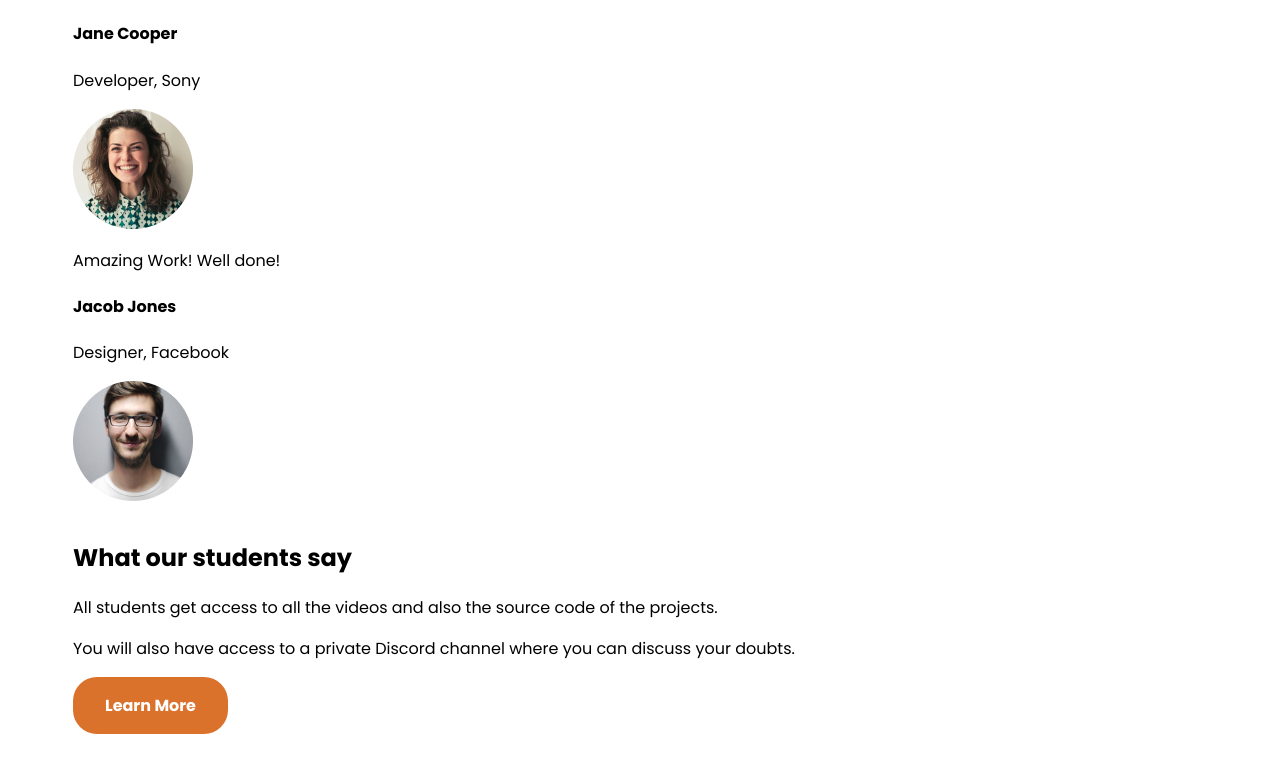
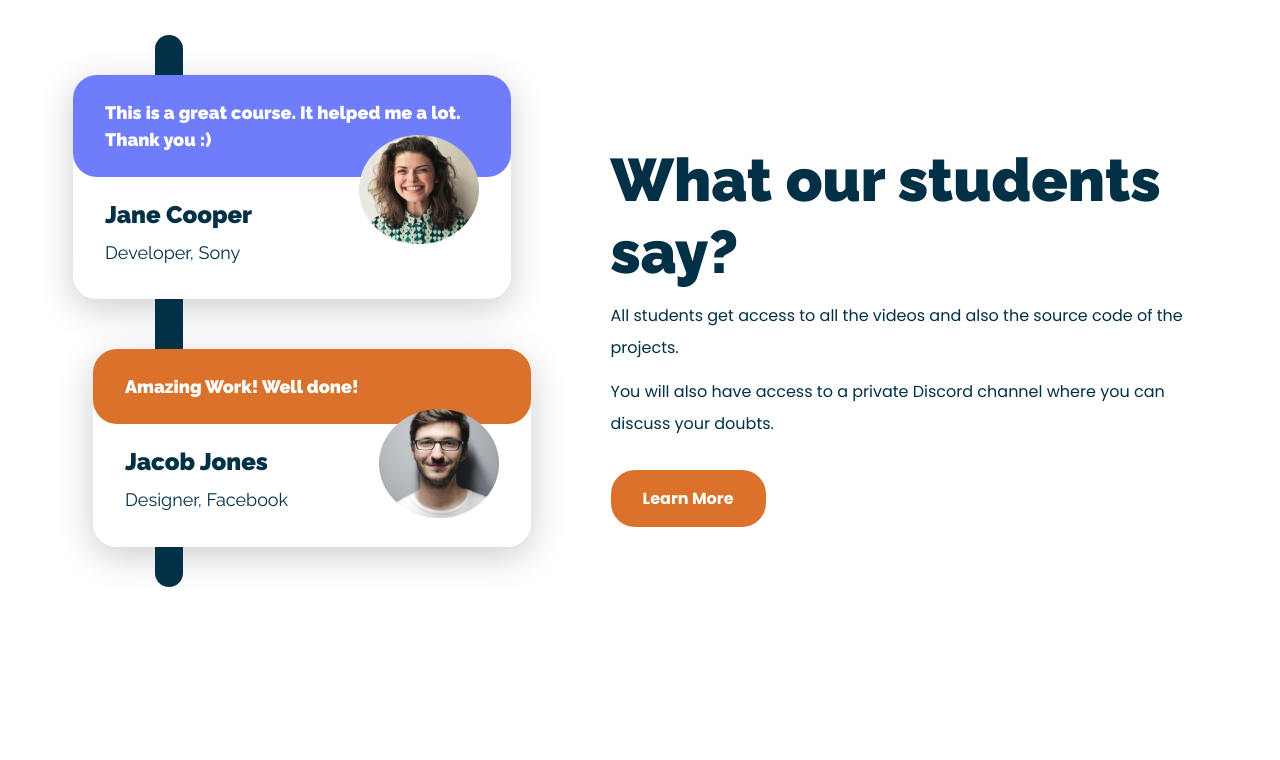
Before and after one commit to rakibshanto96/figma-to-react-practice-project, a React (Vite) app: page / in a window 1280 px wide. Shown: the part 825-1585 px from the top of the page. Built offline with nearby package versions, Linux system fonts and the light colour scheme.

Commit message:
completed the css portion of testimonial section

```diff
--- a/src/components/Courses.jsx
+++ b/src/components/Courses.jsx
@@ -2,6 +2,7 @@ import React from "react";
 
 const Courses = () => {
   return (
+    <section>
       <div className="courses-section">
         <div className="wrapper">
           <h2 className="light">Our Courses</h2>
@@ -26,6 +27,7 @@ const Courses = () => {
           </a>
         </div>
       </div>
+    </section>
   );
 };
 
--- a/src/components/GetOurApp.jsx
+++ b/src/components/GetOurApp.jsx
@@ -2,6 +2,7 @@ import React from "react";
 
 const GetOurApp = () => {
   return (
+    <section>
       <div className="wrapper">
         <div className="app-section">
           <h2>Get Our App</h2>
@@ -18,6 +19,7 @@ const GetOurApp = () => {
           </div>
         </div>
       </div>
+    </section>
   );
 };
 
--- a/src/components/Testimonials.jsx
+++ b/src/components/Testimonials.jsx
@@ -2,6 +2,7 @@ import React from "react";
 
 const Testimonials = () => {
   return (
+    <section>
       <div className="wrapper">
         <div className="testimonials-section">
           <div className="left">
@@ -25,21 +26,28 @@ const Testimonials = () => {
             </div>
           </div>
           <div className="right">
-          <h2>What our students say</h2>
+            <h2>What our students say?</h2>
+            <div className="features">
               <p>
-            All students get access to all the videos and also the source code
-            of the projects.
+                All students get access to all the videos and also the source
+                code of the projects.
               </p>
               <p>
-            You will also have access to a private Discord channel where you can
-            discuss your doubts.
+                You will also have access to a private Discord channel where you
+                can discuss your doubts.
               </p>
             </div>
-        <a href="#" className="btn light">
+
+            <a href="#" className="btn light desktop-btn">
+              Learn More
+            </a>
+          </div>
+          <a href="#" className="btn light mobile-btn">
             Learn More
           </a>
         </div>
       </div>
+    </section>
   );
 };
 
--- a/src/index.css
+++ b/src/index.css
@@ -200,3 +200,125 @@ nav ul li a {
   align-items: center;
   gap: 5px;
 }
+
+/* Testimonials Section */
+section {
+  margin-top: 100px;
+}
+
+h2 {
+  color: var(--dark-blue-color);
+  font-family: "Raleway", sans-serif;
+  font-size: 60px;
+  font-weight: 900;
+  line-height: 120%;
+  margin: 0;
+}
+
+h2.light {
+  color: #fff;
+}
+
+section p {
+  color: var(--dark-blue-color);
+  font-family: "Poppins", sans-serif;
+  font-size: 16px;
+  font-weight: 400;
+  line-height: 200%;
+  margin: 12px 0;
+}
+
+.testimonials-section {
+  display: flex;
+  gap: 100px;
+  align-items: center;
+}
+
+.testimonials-section .mobile-btn {
+  display: none;
+}
+
+.testimonials-section .testimonial-card {
+  border-radius: 24px;
+  background: #fff;
+  box-shadow: 0px 9px 36px 0px rgba(0, 0, 0, 0.2);
+  margin-bottom: 50px;
+  position: relative;
+}
+
+.testimonials-section .testimonial-card::before {
+  content: "";
+  width: 28px;
+  position: absolute;
+  height: 40px;
+  background: var(--dark-blue-color);
+  border-radius: 24px 24px 0 0;
+  left: 82px;
+  top: -40px;
+}
+
+.testimonials-section .testimonial-card:last-child::before {
+  content: "";
+  width: 28px;
+  height: calc(100% + 90px);
+  position: absolute;
+  border-radius: 0 0 24px 24px;
+  background: var(--dark-blue-color);
+  left: 62px;
+  top: -50px;
+  z-index: -1;
+}
+
+.testimonials-section .testimonial-card .content {
+  color: #fff;
+  font-family: "Raleway", sans-serif;
+  font-size: 18px;
+  font-weight: 900;
+  line-height: 150%;
+  padding: 24px 32px;
+  border-radius: 24px;
+  background: var(--light-blue-color);
+}
+
+.testimonials-section .testimonial-card:last-child .content {
+  background: var(--orange-color);
+}
+
+.testimonials-section .testimonial-card .info h4 {
+  color: var(--dark-blue-color);
+  font-family: "Raleway", sans-serif;
+  font-size: 24px;
+  font-weight: 900;
+  line-height: 120%;
+  margin: 0;
+}
+
+.testimonials-section .testimonial-card .info {
+  padding: 24px 32px;
+  background: #fff;
+  border-radius: 24px;
+}
+
+.testimonials-section .testimonial-card .info p.company {
+  color: var(--dark-blue-color);
+  font-family: "Raleway", sans-serif;
+  font-size: 18px;
+  font-weight: 400;
+  line-height: 120%;
+}
+
+.testimonials-section .testimonial-card img {
+  width: 120px;
+  height: 120px;
+  position: absolute;
+  right: 32px;
+  top: 60px;
+}
+
+.testimonials-section .testimonial-card:last-child {
+  transform: translateX(20px);
+}
+
+.testimonials-section .features {
+  margin-bottom: 30px;
+}
```
Also changed, not shown: public/assets/images/course-1.png, public/assets/images/course-2.png. Lines whose indentation alone changed are shown as unchanged.
